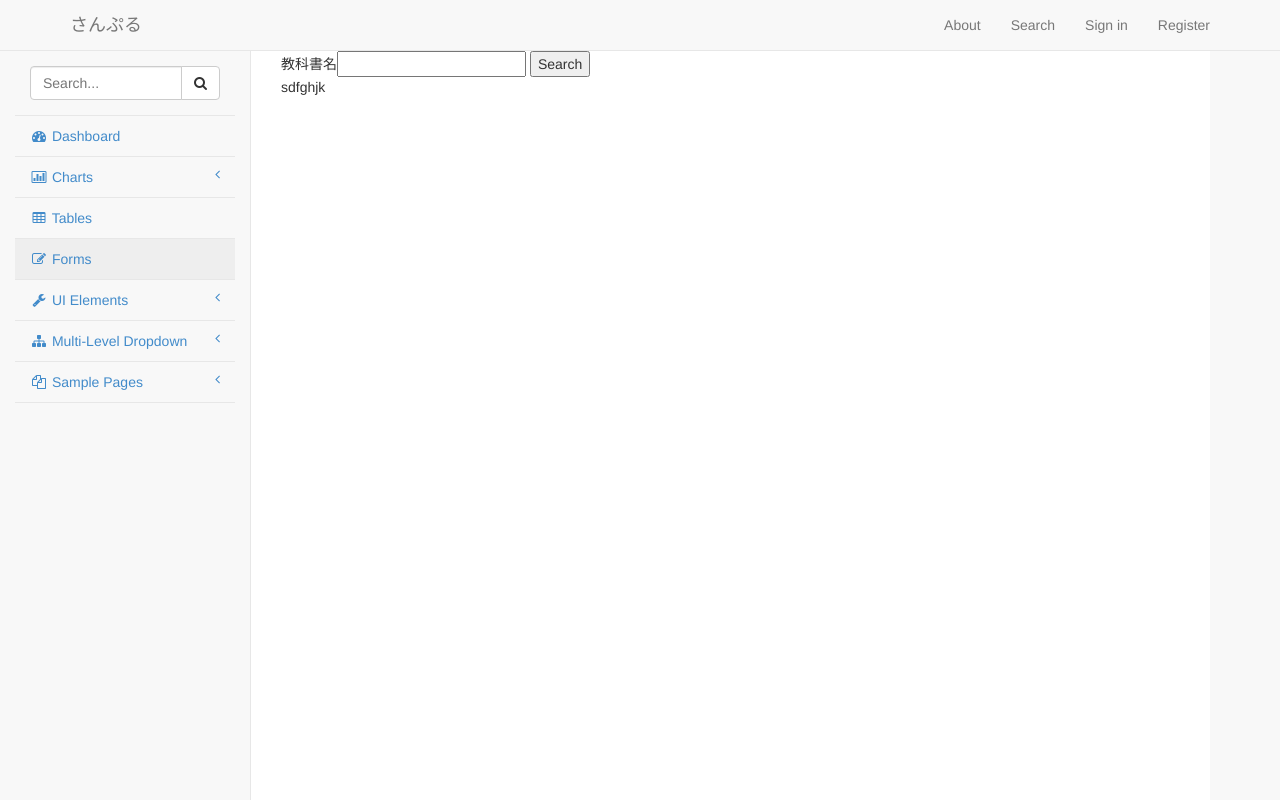
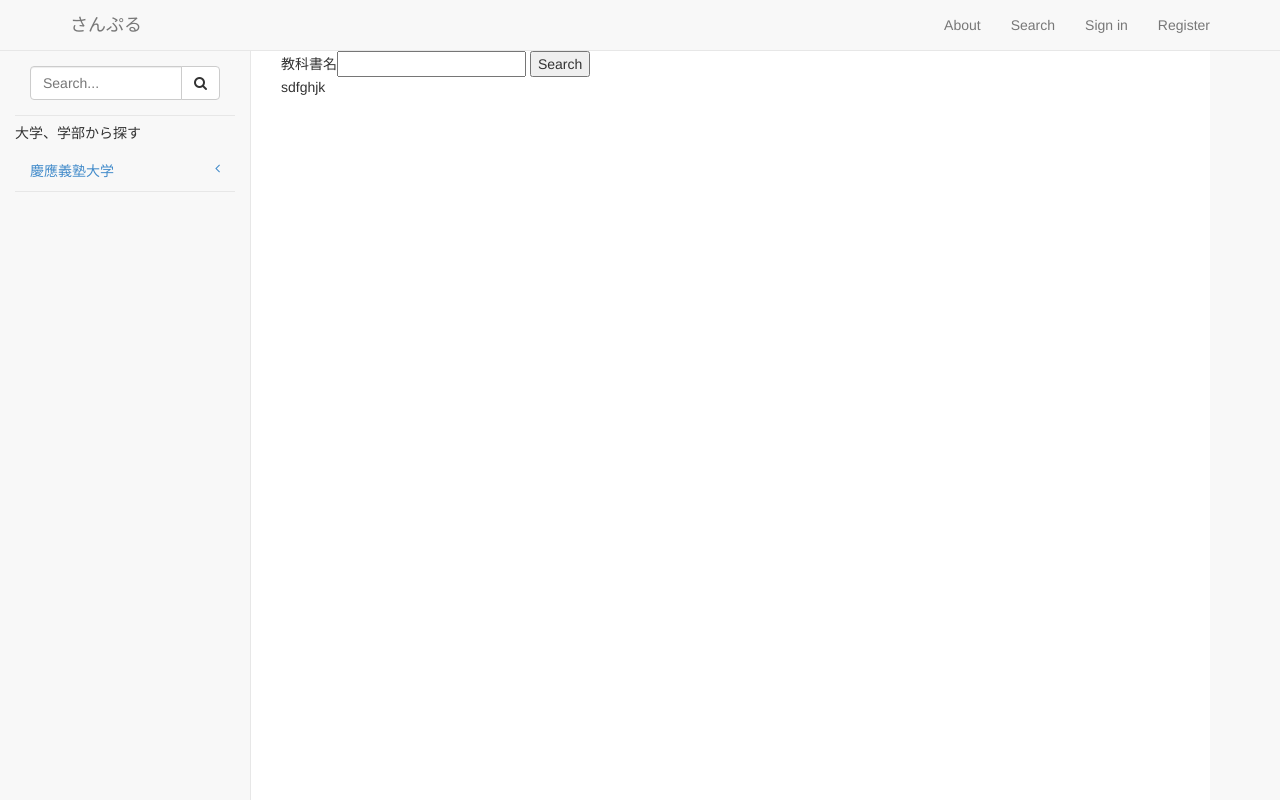
Before and after one commit to K0k1Nakamura/j121442k, a PHP site: page /search.php in a window 1280 px wide. Run offline with PHP 8.4, Linux system fonts and the light colour scheme; some libraries are stand-ins or nearby versions.

Commit message:
商品名検索と商品の表示はいい感じ。

```diff
--- a/public_html/search.js
+++ b/public_html/search.js
@@ -9,16 +9,21 @@ $(function(){
 			if(res == null) {
 				document.getElementById("result").innerHTML="There is no textbook.";
 			}else{
+				for (i = 0; i < res.length; i++) {
 				var $div = $('<div></div>').addClass('col-sm-4 col-lg-4　col-md-4');
 
 				// FIXME: 汚い。力技すぎる。
-				$div.html('<div class="thumbnail"><img src="http://placehold.it/320x150" alt=""><div class="caption"><h4 class="pull-right">$24.99</h4><h4><a href="#">First Product</a></h4><p>See more snippets like this online store item at <a target="_blank" href="http://www.bootsnipp.com">Bootsnipp - http://bootsnipp.com</a>.</p></div><div class="ratings"><p class="pull-right">15 reviews</p><p><span class="glyphicon glyphicon-star"></span><span class="glyphicon glyphicon-star"></span><span class="glyphicon glyphicon-star"></span><span class="glyphicon glyphicon-star"></span><span class="glyphicon glyphicon-star"></span></p></div></div>');
+				$div.html('<div class="thumbnail"><img src="http://placehold.it/320x150" alt=""><div class="caption"><h4 class="pull-right">¥'+
+					res[i].price + '</h4><h4><a href="' +
+					'#' + '">' +
+					res[i].name + '</a></h4><p>' +
+					res[i].comment + '</p></div><div class="ratings"><p class="pull-right">15 reviews</p><p><span class="glyphicon glyphicon-star"></span><span class="glyphicon glyphicon-star"></span><span class="glyphicon glyphicon-star"></span><span class="glyphicon glyphicon-star"></span><span class="glyphicon glyphicon-star"></span></p></div></div>');
 
 				$('#text_list').append($div);
 
-				// for (i = 0; i < res.length; i++) {
-				// 	$('#text_table').append('<tr><td>'+res[i].id+'</td><td>'+res[i].name+'</td></tr>');
-				// }
+
+					// $('#text_table').append('<tr><td>'+res[i].id+'</td><td>'+res[i].name+'</td></tr>');
+				}
 			}
 		}).fail(function(res) {
 			console.log('error');
--- a/public_html/search.php
+++ b/public_html/search.php
@@ -122,86 +122,27 @@
                                 </div>
                                 <!-- /input-group -->
                             </li>
+                            <h5>大学、学部から探す<br></h5>
                             <li>
-                                <a href="index.html"><i class="fa fa-dashboard fa-fw"></i> Dashboard</a>
-                            </li>
-                            <li>
-                                <a href="#"><i class="fa fa-bar-chart-o fa-fw"></i> Charts<span class="fa arrow"></span></a>
+                                <a href="#">慶應義塾大学<span class="fa arrow"></span></a>
                                 <ul class="nav nav-second-level">
                                     <li>
-                                        <a href="flot.html">Flot Charts</a>
+                                        <a href="#">全て</a>
                                     </li>
                                     <li>
-                                        <a href="morris.html">Morris.js Charts</a>
-                                    </li>
-                                </ul>
-                                <!-- /.nav-second-level -->
-                            </li>
-                            <li>
-                                <a href="tables.html"><i class="fa fa-table fa-fw"></i> Tables</a>
-                            </li>
-                            <li>
-                                <a class="active" href="forms.html"><i class="fa fa-edit fa-fw"></i> Forms</a>
-                            </li>
-                            <li>
-                                <a href="#"><i class="fa fa-wrench fa-fw"></i> UI Elements<span class="fa arrow"></span></a>
-                                <ul class="nav nav-second-level">
-                                    <li>
-                                        <a href="panels-wells.html">Panels and Wells</a>
-                                    </li>
-                                    <li>
-                                        <a href="buttons.html">Buttons</a>
-                                    </li>
-                                    <li>
-                                        <a href="notifications.html">Notifications</a>
-                                    </li>
-                                    <li>
-                                        <a href="typography.html">Typography</a>
-                                    </li>
-                                    <li>
-                                        <a href="grid.html">Grid</a>
-                                    </li>
-                                </ul>
-                                <!-- /.nav-second-level -->
-                            </li>
-                            <li>
-                                <a href="#"><i class="fa fa-sitemap fa-fw"></i> Multi-Level Dropdown<span class="fa arrow"></span></a>
-                                <ul class="nav nav-second-level">
-                                    <li>
-                                        <a href="#">Second Level Item</a>
-                                    </li>
-                                    <li>
-                                        <a href="#">Second Level Item</a>
-                                    </li>
-                                    <li>
-                                        <a href="#">Third Level <span class="fa arrow"></span></a>
+                                        <a href="#">理工学部<span class="fa arrow"></span></a>
                                         <ul class="nav nav-third-level">
                                             <li>
-                                                <a href="#">Third Level Item</a>
+                                                <a href="#">情報工学科</a>
                                             </li>
                                             <li>
-                                                <a href="#">Third Level Item</a>
+                                                <a href="#">システムデザイン工学科</a>
                                             </li>
                                             <li>
-                                                <a href="#">Third Level Item</a>
-                                            </li>
-                                            <li>
-                                                <a href="#">Third Level Item</a>
+                                                <a href="#">機械工学科</a>
                                             </li>
                                         </ul>
                                         <!-- /.nav-third-level -->
-                                    </li>
-                                </ul>
-                                <!-- /.nav-second-level -->
-                            </li>
-                            <li>
-                                <a href="#"><i class="fa fa-files-o fa-fw"></i> Sample Pages<span class="fa arrow"></span></a>
-                                <ul class="nav nav-second-level">
-                                    <li>
-                                        <a href="blank.html">Blank Page</a>
-                                    </li>
-                                    <li>
-                                        <a href="login.html">Login Page</a>
                                     </li>
                                 </ul>
                                 <!-- /.nav-second-level -->
```
Also changed, not shown: public_html/searchResult.php (+10 -0 lines), sql/create_table.sql (deleted, +0 -45 lines), sql/member.sql (added, +10 -0 lines), sql/textbook.sql (added, +43 -0 lines).
